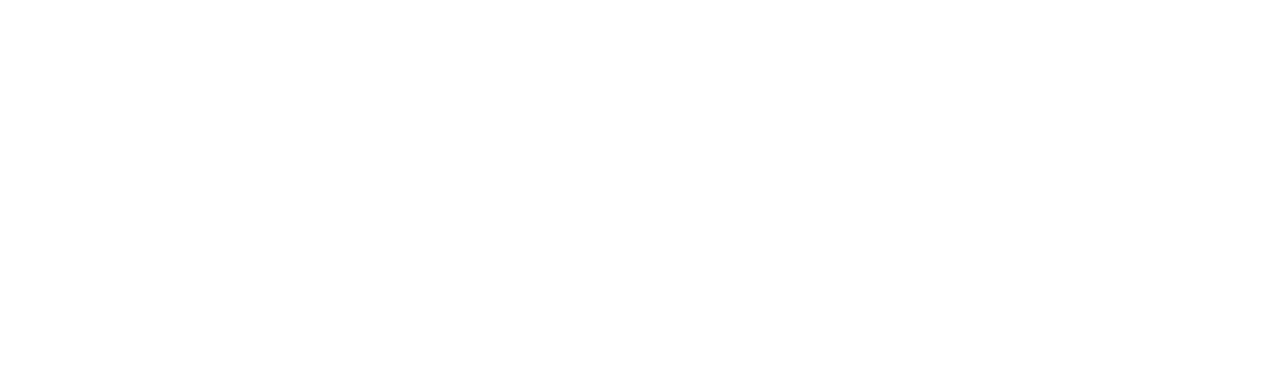
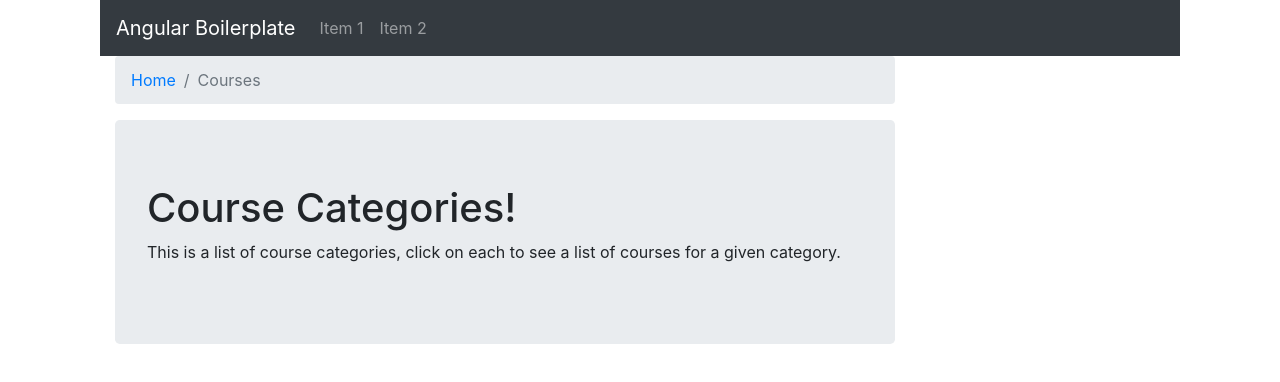
Before and after one commit to shashankDhyani/AngularBoilerplate, an Angular app in the folder bootweb/: page /dashboard in a window 1280 px wide. Before the commit this address led to /. Shown: the top 382 px of the page. Built offline with nearby package versions, Linux system fonts and the light colour scheme.

Commit message:
menu and dashboard

```diff
--- /dev/null
+++ b/bootweb/src/app/feature/dashboard/dashboard.component.html
@@ -0,0 +1,19 @@
+<div class="container-fluid">
+<app-menu></app-menu>
+   <div class="container-fluid">
+        <div class="row row-offcanvas row-offcanvas-right">
+            <div class="col-xs-12 col-sm-9">
+                <ol class="breadcrumb">
+                    <li class="breadcrumb-item"><a routerLink="/home">Home</a></li>
+                    <li class="breadcrumb-item active">Courses</li>
+                </ol>
+                <div class="jumbotron">
+                    <h1>Course Categories!</h1>
+                    <p>This is a list of course categories, click on each to see a list of courses for a given category.</p>
+                </div>
+                <router-outlet></router-outlet>
+            </div>
+            <router-outlet name="sidemenu"></router-outlet>
+        </div>
+    </div>
+    </div>
--- /dev/null
+++ b/bootweb/src/app/feature/dashboard/dashboard.component.ts
@@ -0,0 +1,15 @@
+import { Component, OnInit } from '@angular/core';
+
+@Component({
+  selector: 'app-dashboard',
+  templateUrl: './dashboard.component.html',
+  styleUrls: ['./dashboard.component.css']
+})
+export class DashboardComponent implements OnInit {
+
+  constructor() { }
+
+  ngOnInit() {
+  }
+
+}
--- a/bootweb/src/app/feature/forgot-password/forgot-password.component.ts
+++ b/bootweb/src/app/feature/forgot-password/forgot-password.component.ts
@@ -14,9 +14,6 @@ export class ForgotPasswordComponent implements OnInit {
 
   User: userModel;
 
-
   ngOnInit() {
   }
-
-
 }
--- a/bootweb/src/app/feature/login/login.component.ts
+++ b/bootweb/src/app/feature/login/login.component.ts
@@ -24,7 +24,9 @@ export class LoginComponent implements OnInit {
 
   logIn() {
     // call loginService from here...
-    console.log(this.User);
+
+    //then naviagate to dashboard
+    this.router.navigate(['/dashboard']);
   }
 
   ForgotPassword(){
--- /dev/null
+++ b/bootweb/src/app/feature/menu/menu.component.html
@@ -0,0 +1,24 @@
+<nav class="navbar navbar-expand-lg navbar-dark bg-dark">
+  <a class="navbar-brand" href="#">
+    Angular Boilerplate
+  </a>
+
+  <button class="navbar-toggler" type="button"
+          (click)="toggleNavbar()">
+    <span class="navbar-toggler-icon"></span>
+  </button>
+
+
+  <div class="collapse navbar-collapse"
+       [ngClass]="{ 'show': navbarOpen }">
+    <ul class="navbar-nav mr-auto">
+      <li class="nav-item">
+        <a class="nav-link" href="#">Item 1</a>
+      </li>
+
+      <li class="nav-item">
+        <a class="nav-link" href="#">Item 2</a>
+      </li>
+    </ul>
+  </div>
+</nav>
--- /dev/null
+++ b/bootweb/src/app/feature/menu/menu.component.ts
@@ -0,0 +1,20 @@
+import { Component, OnInit } from '@angular/core';
+
+@Component({
+  selector: 'app-menu',
+  templateUrl: './menu.component.html',
+  styleUrls: ['./menu.component.css']
+})
+export class MenuComponent implements OnInit {
+
+  constructor() { }
+
+  navbarOpen = false;
+
+  ngOnInit() {
+  }
+
+  toggleNavbar() {
+    this.navbarOpen = !this.navbarOpen;
+  }
+}
```
Also changed, not shown: bootweb/src/app/feature/feature.module.ts (+10 -2 lines), bootweb/src/app/feature/dashboard/dashboard.component.css (added), bootweb/src/app/feature/menu/menu.component.css (added), 2 other files (tests, documents, lock files or other folders).
